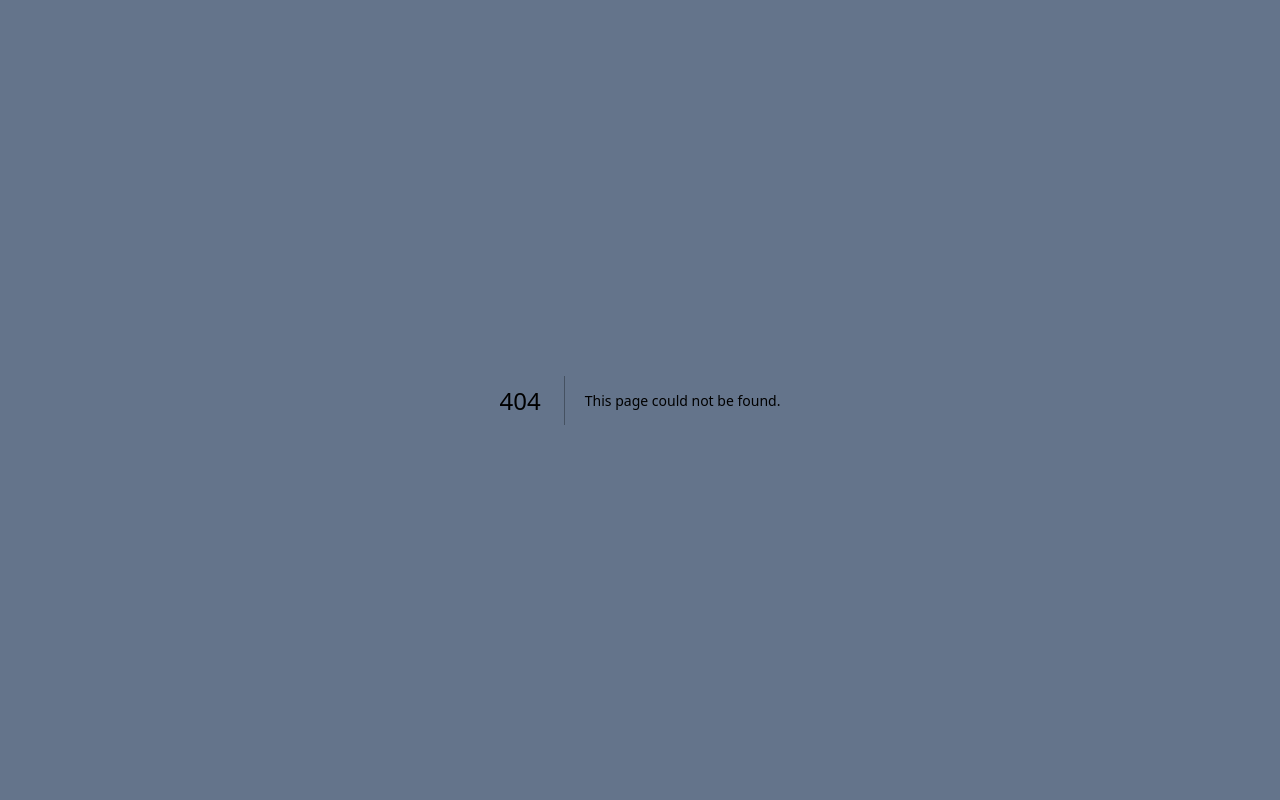
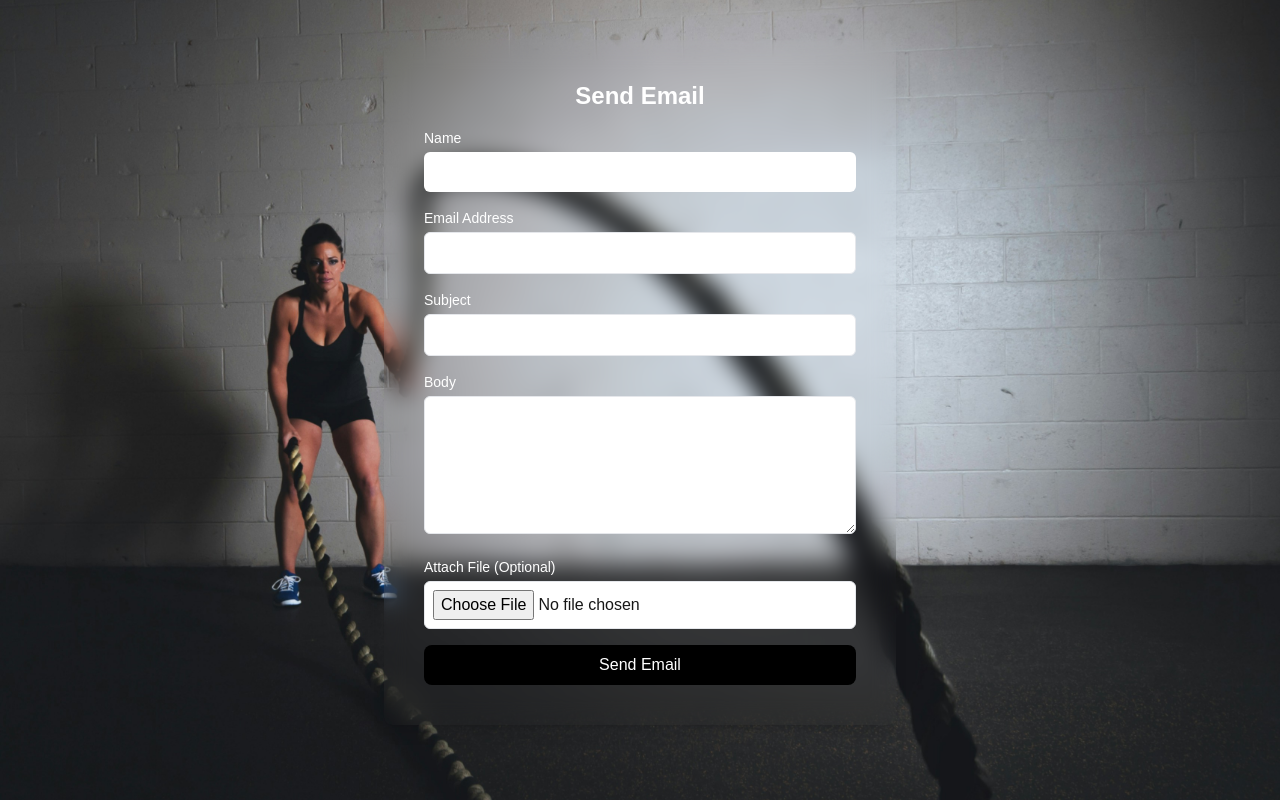
Before and after one commit to SantinoGiordano/Resend-Emailer, a Next.js app: page /contact in a window 1280 px wide. Before the commit this address had no page. Built offline with nearby package versions, Linux system fonts and the light colour scheme.

Commit message:
moved to app/contact

```diff
--- /dev/null
+++ b/app/contact/page.tsx
@@ -0,0 +1,129 @@
+'use client';
+
+import React, { useState } from 'react';
+
+const EmailForm = () => {
+  const [name, setName] = useState('');
+  const [email, setEmail] = useState('');
+  const [subject, setSubject] = useState('');
+  const [body, setBody] = useState('');
+  const [file, setFile] = useState<File | null>(null);
+  const [status, setStatus] = useState('');
+
+  // Handle file selection
+  const handleFileChange = (e: React.ChangeEvent<HTMLInputElement>) => {
+    const selectedFile = e.target.files ? e.target.files[0] : null;
+    setFile(selectedFile);
+  };
+
+  // Handle form submission
+  const handleSubmit = async (e: React.FormEvent) => {
+    e.preventDefault();
+
+    setStatus('Sending...');
+
+    // Create a new FormData object
+    const formData = new FormData();
+    formData.append('name', name);
+    formData.append('email', email);
+    formData.append('subject', subject);
+    formData.append('body', body);
+
+    if (file) {
+      formData.append('file', file); // Add the file to the form data
+    }
+
+    try {
+      const response = await fetch('/api/send', {
+        method: 'POST',
+        body: formData, // Send the formData, which includes the file
+      });
+
+      const data = await response.json();
+
+      if (response.ok) {
+        setStatus('Email sent successfully!');
+      } else {
+        setStatus(`Error: ${data.error || 'Something went wrong'}`);
+      }
+    } catch (error) {
+      setStatus('Error sending email');
+    }
+  };
+
+  return (
+    <>
+      <div className='p-10 bg-[url("/workout.jpg")] bg-cover bg-center h-screen'>
+        <div className="max-w-lg mx-auto rounded-lg shadow-lg  p-10 backdrop-blur-md ">
+          <h1 className="text-2xl font-bold text-center mb-4 text-white">Send Email</h1>
+          <form onSubmit={handleSubmit} className=''>
+            <div className="mb-4">
+              <label className="block text-sm font-medium text-white">Name</label>
+              <input
+                type="text"
+                className="w-full p-2 mt-1 rounded-md"
+                value={name}
+                onChange={(e) => setName(e.target.value)}
+                required
+              />
+            </div>
+
+            <div className="mb-4">
+              <label className="block text-sm font-medium text-white">Email Address</label>
+              <input
+                type="email"
+                className="w-full p-2 mt-1 border rounded-md"
+                value={email}
+                onChange={(e) => setEmail(e.target.value)}
+                required
+              />
+            </div>
+
+            <div className="mb-4">
+              <label className="block text-sm font-medium text-white">Subject</label>
+              <input
+                type="text"
+                className="w-full p-2 mt-1 border rounded-md"
+                value={subject}
+                onChange={(e) => setSubject(e.target.value)}
+                required
+              />
+            </div>
+
+            <div className="mb-4">
+              <label className="block text-sm font-medium text-white">Body</label>
+              <textarea
+                className="w-full p-2 mt-1 border rounded-md"
+                value={body}
+                onChange={(e) => setBody(e.target.value)}
+                required
+                rows={5}
+              />
+            </div>
+
+
+            <div className="mb-4">
+              <label className="block text-sm font-medium text-white ">Attach File (Optional)</label>
+              <input
+                type="file"
+                className="w-full p-2 mt-1 border rounded-md bg-white"
+                onChange={handleFileChange}
+              />
+            </div>
+
+            <button
+              type="submit"
+              className="w-full bg-black text-white py-2 rounded-lg hover:bg-grey-500"
+            >
+              Send Email
+            </button>
+          </form>
+
+          {status && <p className="mt-4 text-center">{status}</p>}
+        </div>
+      </div>
+    </>
+  );
+};
+
+export default EmailForm;
```
